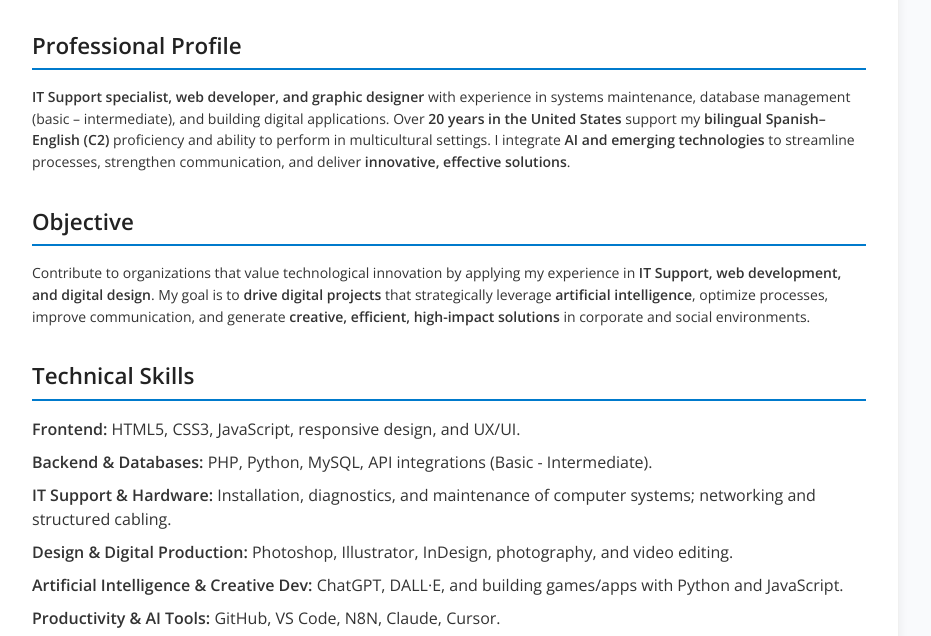
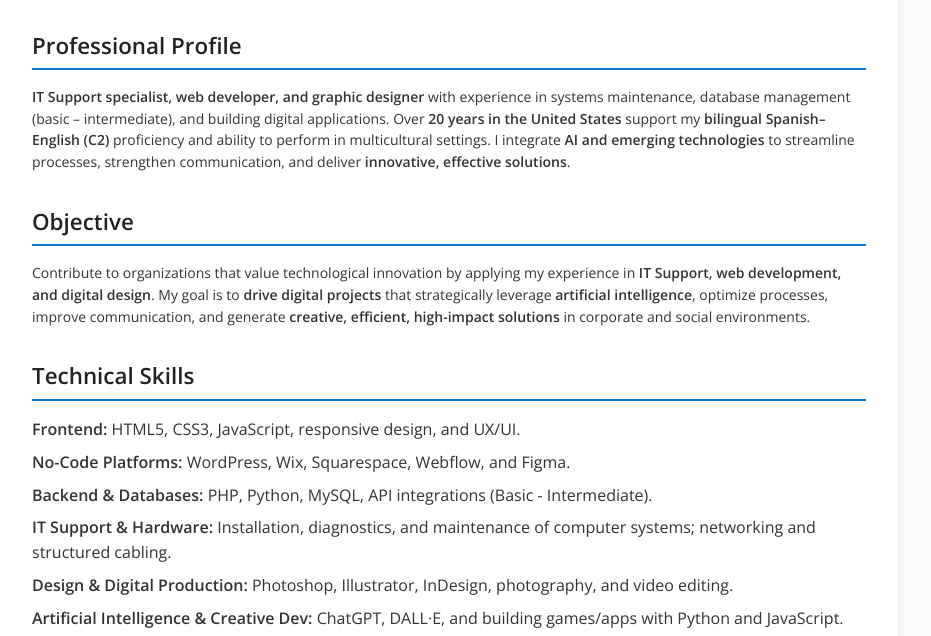
Before and after one commit to andfar83/Professional-CV, a plain HTML site: page index-eng.html in a window 1280 px wide. Shown: the part 144-780 px from the top of the page, without its empty margins (191-1122 px from the left). Drawn offline with nearby package versions, Linux system fonts and the light colour scheme.

Commit message:
Add files via upload

```diff
--- a/index-eng.html
+++ b/index-eng.html
@@ -357,6 +357,7 @@
       <h2>Technical Skills</h2>
       <ul class="list">
         <li><strong>Frontend:</strong> HTML5, CSS3, JavaScript, responsive design, and UX/UI.</li>
+        <li><strong>No-Code Platforms:</strong> WordPress, Wix, Squarespace, Webflow, and Figma.</li>
         <li><strong>Backend & Databases:</strong> PHP, Python, MySQL, API integrations (Basic - Intermediate).</li>
         <li><strong>IT Support & Hardware:</strong> Installation, diagnostics, and maintenance of computer systems;
           networking and structured cabling.</li>
```
Also changed, not shown: index.html (+1 -0 lines).
